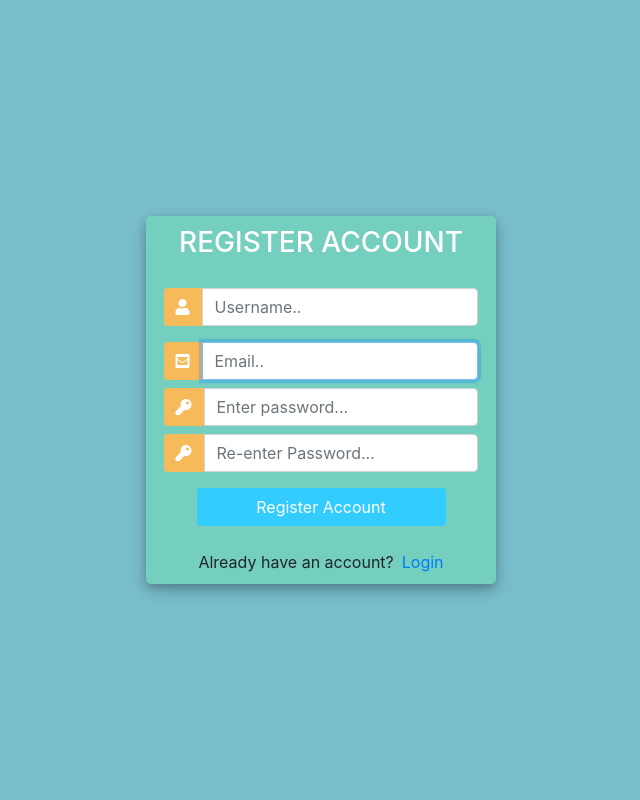
After one commit to ironbloody/PlusUltraV2, a Django app: page /registro in a window 1280 px wide. The commit adds this page. Shown: the whole page, without its empty margins (319-959 px from the left). Run offline with Django 3.2, Linux system fonts and the light colour scheme; some libraries are stand-ins or nearby versions.

Commit message:
Add files via upload

```diff
--- a/pagina/Proyecto_PlusUltra/libreria/forms.py
+++ b/pagina/Proyecto_PlusUltra/libreria/forms.py
@@ -1,8 +1,26 @@
 from ctypes import LibraryLoader
 from django import forms
+from django.contrib.auth import get_user_model
+
 from .models import Articulo
+from django.contrib.auth.forms import UserCreationForm
+from django.contrib.auth.models import User
+
+User = get_user_model()
 
 class ArticuloForm(forms.ModelForm):
     class Meta:
         model = Articulo
         fields = '__all__'
+
+class RegisterForm(UserCreationForm):
+
+    class Meta:
+
+        model = User
+        fields = ["username",
+        "first_name",
+        "last_name",
+        "email",
+        "password1",
+        "password2"]
--- a/pagina/Proyecto_PlusUltra/libreria/templates/paginas/inicio.html
+++ b/pagina/Proyecto_PlusUltra/libreria/templates/paginas/inicio.html
@@ -6,7 +6,7 @@
 
 <div class="p-5 bg-light">
     <div class="container">
-        <h1 class="display-3">Bienvenidos al sidio de la libreria</h1>
+        <h1 class="display-3">Bienvenidos al sitio de la libreria</h1>
         <p class="lead">Empezar a ingresar libros</p>
         <hr class="my-2">
         <p>Bienvenido a libreria Plus ultra donde puedes comprar libros, comics o mangas</p>
--- /dev/null
+++ b/pagina/Proyecto_PlusUltra/libreria/templates/paginas/registro.html
@@ -0,0 +1,142 @@
+<!DOCTYPE html>
+<html>
+
+<head>
+	<title>Login</title>
+	<link rel="stylesheet" href="https://stackpath.bootstrapcdn.com/bootstrap/4.1.3/css/bootstrap.min.css" integrity="sha384-MCw98/SFnGE8fJT3GXwEOngsV7Zt27NXFoaoApmYm81iuXoPkFOJwJ8ERdknLPMO" crossorigin="anonymous">
+	<script src="https://ajax.googleapis.com/ajax/libs/jquery/3.3.1/jquery.min.js"></script>
+	<link rel="stylesheet" href="https://use.fontawesome.com/releases/v5.6.1/css/all.css" integrity="sha384-gfdkjb5BdAXd+lj+gudLWI+BXq4IuLW5IT+brZEZsLFm++aCMlF1V92rMkPaX4PP" crossorigin="anonymous">
+
+	<style>
+		body,
+		html {
+			margin: 0;
+			padding: 0;
+			height: 100%;
+			background: #7abecc !important;
+		}
+		.user_card {
+			width: 350px;
+			margin-top: auto;
+			margin-bottom: auto;
+			background: #74cfbf;
+			position: relative;
+			display: flex;
+			justify-content: center;
+			flex-direction: column;
+			padding: 10px;
+			box-shadow: 0 4px 8px 0 rgba(0, 0, 0, 0.2), 0 6px 20px 0 rgba(0, 0, 0, 0.19);
+			-webkit-box-shadow: 0 4px 8px 0 rgba(0, 0, 0, 0.2), 0 6px 20px 0 rgba(0, 0, 0, 0.19);
+			-moz-box-shadow: 0 4px 8px 0 rgba(0, 0, 0, 0.2), 0 6px 20px 0 rgba(0, 0, 0, 0.19);
+			border-radius: 5px;
+
+		}
+
+		.form_container {
+			margin-top: 20px;
+		}
+
+		#form-title{
+			color: #fff;
+		}
+		.login_btn {
+			width: 100%;
+			background: #33ccff !important;
+			color: white !important;
+		}
+		.login_btn:focus {
+			box-shadow: none !important;
+			outline: 0px !important;
+		}
+		.login_container {
+			padding: 0 2rem;
+		}
+		.input-group-text {
+			background: #f7ba5b !important;
+			color: white !important;
+			border: 0 !important;
+			border-radius: 0.25rem 0 0 0.25rem !important;
+		}
+		.input_user,
+		.input_pass:focus {
+			box-shadow: none !important;
+			outline: 0px !important;
+		}
+
+	</style>
+
+</head>
+<body>
+	<div class="container h-100">
+		<div class="d-flex justify-content-center h-100">
+			<div class="user_card">
+				<div class="d-flex justify-content-center">
+					<h3 id="form-title">REGISTER ACCOUNT</h3>
+				</div>
+				<div class="d-flex justify-content-center form_container">
+
+					<form method="POST" action="">
+						{% csrf_token %}
+						<div class="input-group mb-3">
+							<div class="input-group-append">
+								<span class="input-group-text"><i class="fas fa-user"></i></span>
+							</div>
+							{{form.username}}
+						</div>
+						<div class="input-group mb-2">
+							<div class="input-group-append">
+								<span class="input-group-text"><i class="fas fa-envelope-square"></i></span>
+							</div>
+							{{form.email}}
+						</div>
+						<div class="input-group mb-2">
+							<div class="input-group-append">
+								<span class="input-group-text"><i class="fas fa-key"></i></span>
+							</div>
+							{{form.password1}}
+						</div>
+						<div class="input-group mb-2">
+							<div class="input-group-append">
+								<span class="input-group-text"><i class="fas fa-key"></i></span>
+							</div>
+							{{form.password2}}
+						</div>
+
+
+
+				   		<div class="d-flex justify-content-center mt-3 login_container">
+				 			<input class="btn login_btn" type="submit" value="Register Account">
+				   		</div>
+
+					</form>
+				</div>
+
+				{{form.errors}}
+
+				<div class="mt-4">
+					<div class="d-flex justify-content-center links">
+						Already have an account? <a href="{% url 'login' %}" class="ml-2">Login</a>
+					</div>
+				</div>
+			</div>
+		</div>
+	</div>
+	<script>
+						/* Because i didnt set placeholder values in forms.py they will be set here using vanilla Javascript
+		//We start indexing at one because CSRF_token is considered and input field
+		 */
+
+		//Query All input fields
+		var form_fields = document.getElementsByTagName('input')
+		form_fields[1].placeholder='Username..';
+		form_fields[2].placeholder='Email..';
+		form_fields[3].placeholder='Enter password...';
+		form_fields[4].placeholder='Re-enter Password...';
+
+
+		for (var field in form_fields){
+			form_fields[field].className += ' form-control'
+		}
+	</script>
+</body>
+</html>
--- a/pagina/Proyecto_PlusUltra/libreria/urls.py
+++ b/pagina/Proyecto_PlusUltra/libreria/urls.py
@@ -4,16 +4,23 @@ from . import views
 
 from django.conf import settings
 from django.contrib.staticfiles.urls import static
+
 urlpatterns = [
     path('', views.inicio, name='inicio'),
     path('libros', views.libros, name='libros'),
+    path('libros_normaluser', views.libros, name='libros_normaluser'),
     path('mangas', views.mangas, name='mangas'),
     path('comics', views.comics, name='comics'),
     path('libros/crear_libro', views.crear_libro, name='crear_libro'),
-     path('libros/crear_manga', views.crear_manga, name='crear_manga'),
+    path('libros/crear_manga', views.crear_manga, name='crear_manga'),
+    path('libros/crear_comic', views.crear_comic, name='crear_comic'),
     path('libros/editar', views.editar, name='editar'),
     path('eliminar/<int:id>', views.eliminar, name='eliminar'),
     path('libros/editar/<int:id>', views.editar, name='editar'),
+    path('login', views.Login, name='login'),
+    path('registro', views.Registro, name='registro'),
+    path('logout', views.Logout, name='logout'),
+
 
 
 ]+ static(settings.MEDIA_URL, document_root=settings.MEDIA_ROOT)
--- a/pagina/Proyecto_PlusUltra/libreria/views.py
+++ b/pagina/Proyecto_PlusUltra/libreria/views.py
@@ -1,10 +1,55 @@
+from email import message
 from django.shortcuts import render, redirect
 from django.http import HttpResponse
+from pyparsing import autoname_elements
+from django.contrib import messages
 
-from .models import Articulo
-from .forms import ArticuloForm
+from .models import Articulo, Tipo, Usuario
+from .forms import ArticuloForm, RegisterForm
+from django.contrib.auth import authenticate, login, logout
+from django import template
+from django.contrib.auth.models import Group
 
 # Create your views here.
+def Registro(request):
+        if request.user.is_authenticated:
+                return redirect('inicio')
+        else:
+                form = RegisterForm()
+                if request.method == 'POST':
+                        form = RegisterForm(request.POST)
+                        if form.is_valid():
+                                form.save()
+                                user = form.cleaned_data.get('username')
+                                messages.success(request, 'Account was created for ' + user)
+                                return redirect('login')
+
+                context = {'form':form}
+        return render(request, 'paginas/registro.html', context)
+
+def Login(request):
+        if request.user.is_authenticated:
+                return redirect('inicio')
+        else:
+                if request.method == 'POST':
+                        username = request.POST.get('username')
+                        password =request.POST.get('password')
+
+                        user = authenticate(request, username=username, password=password)
+
+                        if user is not None:
+                                        login(request, user)
+                                        return redirect('inicio')
+                        else:
+                                messages.info(request, 'Username OR password is incorrect')
+
+        context = {}
+        return render(request, 'paginas/login.html')
+def Logout(request):
+        logout(request)
+        messages.success(request, 'Yor Were logged out')
+        return redirect('inicio')
+
 def inicio(request):
         return render(request, 'paginas/inicio.html')
 
@@ -12,15 +57,14 @@ def home(request):
         return render(request, 'paginas/home.html')
 
 def libros(request):
-        libros = Articulo.objects.all()
+        libros = Articulo.objects.filter(tipo = 1)
         return render(request, 'libros/libros.html', {'libros': libros})
-
 def mangas(request):
-        mangas = Articulo.objects.all()
+        mangas = Articulo.objects.filter(tipo = 3)
         return render(request, 'libros/mangas.html', {'mangas': mangas})
 
 def comics(request):
-        comics = Articulo.objects.all()
+        comics = Articulo.objects.filter(tipo = 4)
         return render(request, 'libros/comics.html', {'comics': comics})
 
 def crear_libro(request):
@@ -39,6 +83,14 @@ def crear_manga(request):
 
         return render(request, 'libros/crear_manga.html', {'formulario': formulario})
 
+def crear_comic(request):
+        formulario = ArticuloForm(request.POST or None, request.FILES or None)
+        if formulario.is_valid():
+                formulario.save()
+                return redirect('comics')
+
+        return render(request, 'libros/crear_comic.html', {'formulario': formulario})
+
 def editar(request, id):
         libro = Articulo.objects.get(id=id)
         formulario = ArticuloForm(request.POST or None, request.FILES or None, instance=libro)
@@ -51,3 +103,11 @@ def eliminar(request, id):
         libro = Articulo.objects.get(id=id)
         libro.delete()
         return render('libro')
+
+
+register = template.Library()
+
+@register.filter(name='has_group')
+def has_group(user, group_name):
+    group =  Group.objects.get(name=group_name)
+    return group in user.groups.all()
```
Also changed, not shown: pagina/Proyecto_PlusUltra/libreria/templates/base.html (+7 -0 lines), pagina/Proyecto_PlusUltra/libreria/templates/libros/comics.html (+33 -13 lines), pagina/Proyecto_PlusUltra/libreria/templates/libros/crear_comic.html (added, +19 -0 lines), pagina/Proyecto_PlusUltra/libreria/templates/libros/libros.html (+27 -5 lines), pagina/Proyecto_PlusUltra/libreria/templates/libros/mangas.html (+30 -6 lines), pagina/Proyecto_PlusUltra/libreria/templates/paginas/login.html (added, +128 -0 lines), pagina/Proyecto_PlusUltra/imagenes/flashpoint.jpg (added).
